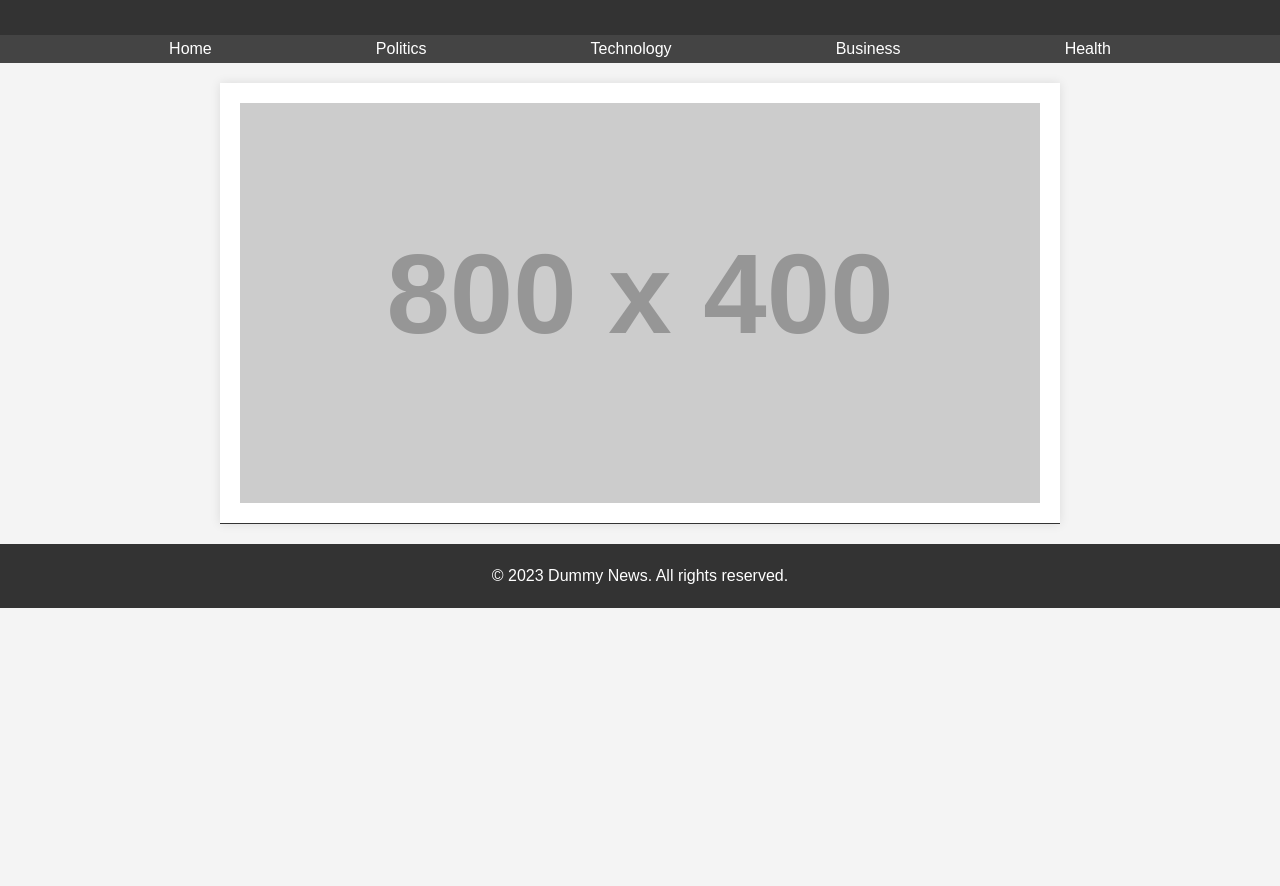
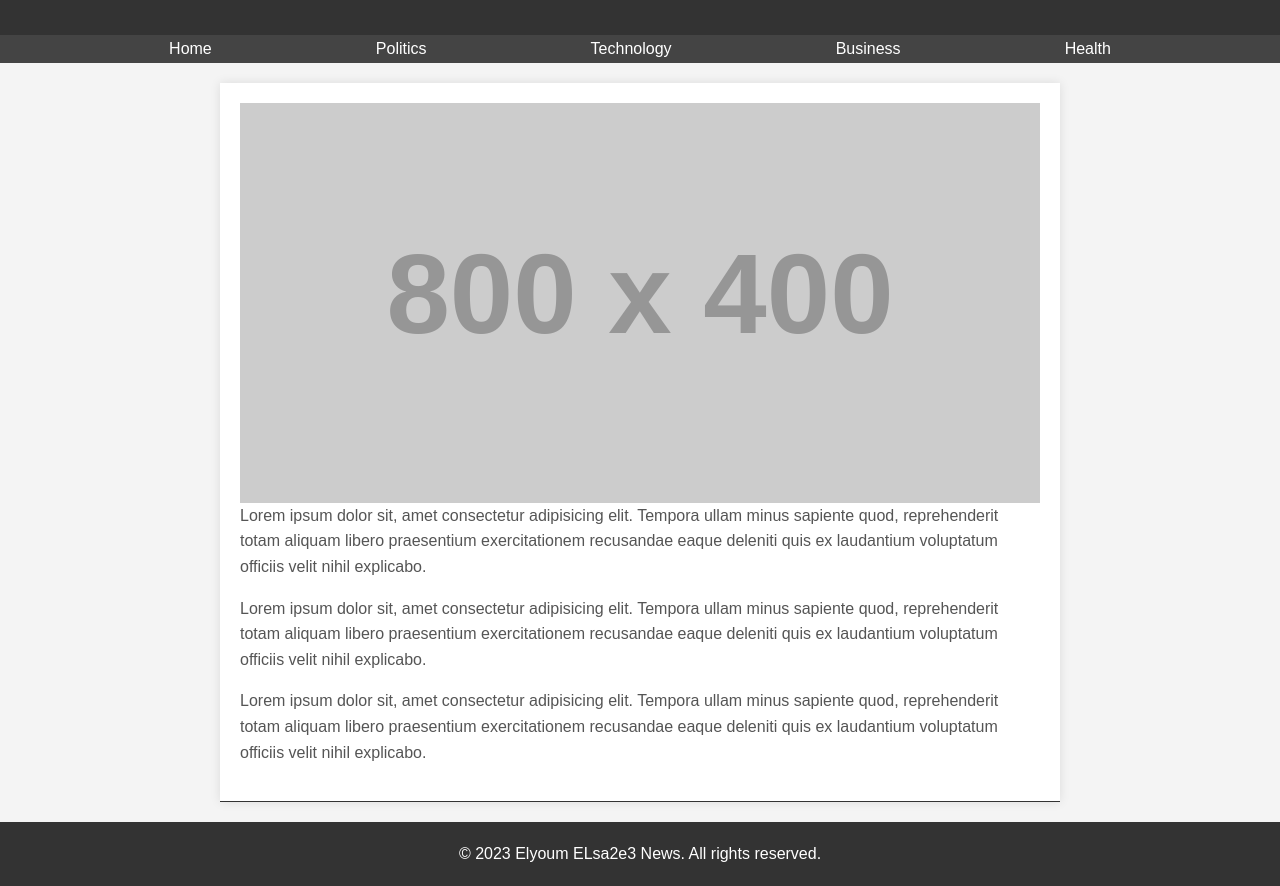
Before and after one commit to BluoCaroot/ABC, a plain HTML site: page article1.html in a window 1280 px wide. Shown: the part 77-963 px from the top of the page. Before the commit the page ends 800 px from the top, so only its background shows below. Drawn offline with Linux system fonts and the light colour scheme; placeholder pictures from the web are drawn by us.

Commit message:
edited website name at footer in article 1.html

```diff
--- a/article1.html
+++ b/article1.html
@@ -67,12 +67,16 @@
     <article>
         <img src="http://via.placeholder.com/800x400/" alt="" srcset=""> <!-- Article Image -->
         <h2></h2> <!-- Article Title -->
-        <p></p> <!-- Article Content -->
+        <p>Lorem ipsum dolor sit, amet consectetur adipisicing elit. Tempora ullam minus sapiente quod, reprehenderit totam aliquam libero praesentium exercitationem recusandae eaque deleniti quis ex laudantium voluptatum officiis velit nihil explicabo.</p>
+        <p>Lorem ipsum dolor sit, amet consectetur adipisicing elit. Tempora ullam minus sapiente quod, reprehenderit totam aliquam libero praesentium exercitationem recusandae eaque deleniti quis ex laudantium voluptatum officiis velit nihil explicabo.</p> <!-- Article Content -->
+
+        <p>Lorem ipsum dolor sit, amet consectetur adipisicing elit. Tempora ullam minus sapiente quod, reprehenderit totam aliquam libero praesentium exercitationem recusandae eaque deleniti quis ex laudantium voluptatum officiis velit nihil explicabo.</p> <!-- Article Content -->
+        <!-- Article Content -->
 
     </article>
 
     <footer>
-        &copy; 2023 Dummy News. All rights reserved.
+        &copy; 2023 Elyoum ELsa2e3 News. All rights reserved.
     </footer>
 
 </body>
```
